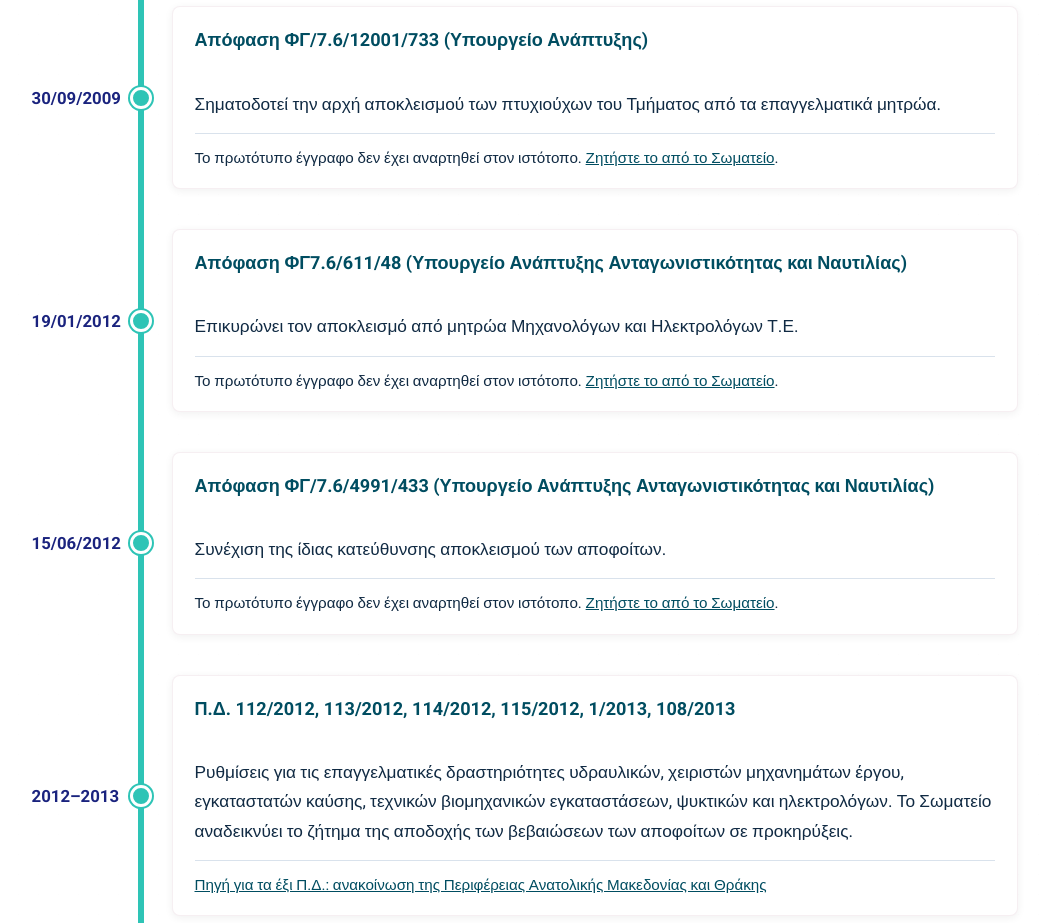
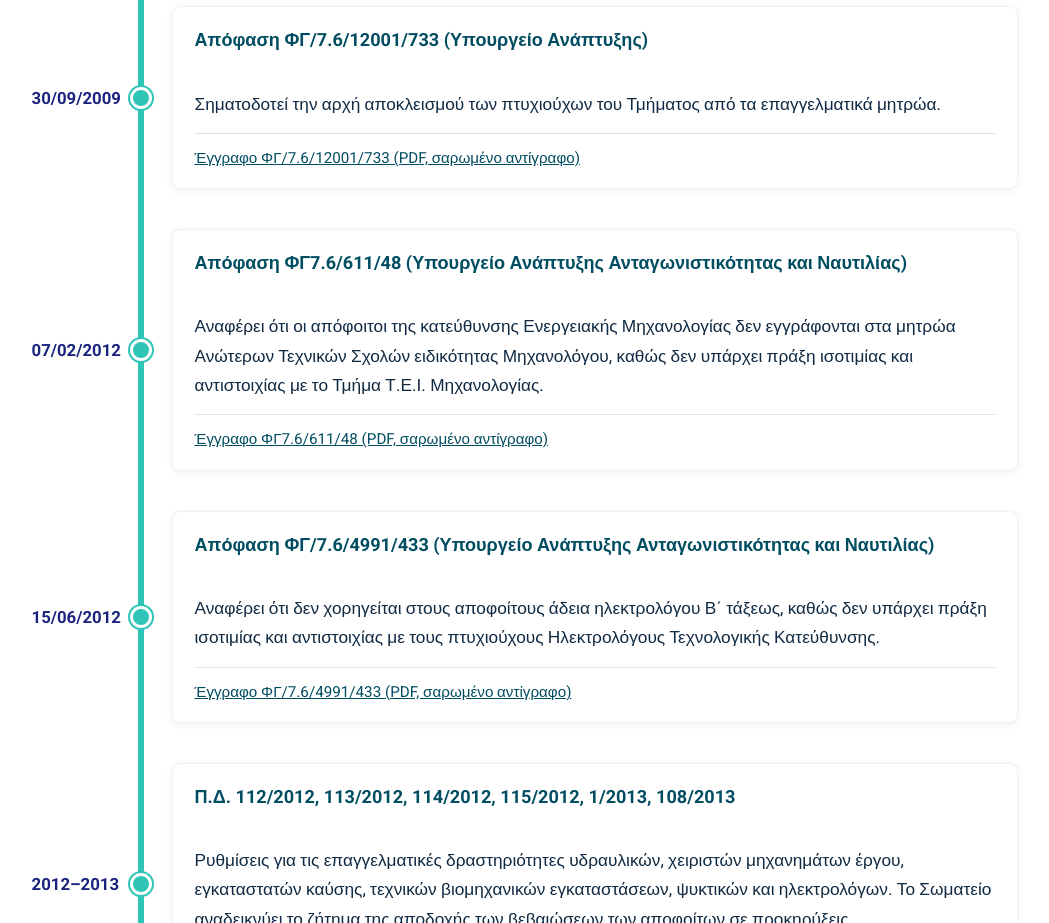
Before and after one commit to andreasmess/spmet, a plain HTML site: page index.html in a window 1280 px wide. Shown: the part 3700-4623 px from the top of the page, without its empty margins (122-1171 px from the left). Drawn offline with Linux system fonts and the light colour scheme.

Commit message:
Add scanned PDF documents and update references in the timeline section; enhance clarity of legal document descriptions

```diff
--- a/index.html
+++ b/index.html
@@ -229,8 +229,8 @@
           <h2>Χρονολογική παρουσίαση νομικών κειμένων και αποφάσεων</h2>
           <p class="section-intro">
             Ιστορικές αναφορές και σχετικά κείμενα. Οι περιγραφές των υπουργικών
-            εγγράφων αποτυπώνουν την παρουσίαση του Σωματείου· όπου δεν έχει
-            αναρτηθεί το πρωτότυπο, αυτό επισημαίνεται.
+            εγγράφων συνοδεύονται από συνδέσμους στα σαρωμένα αντίγραφα
+            που διαθέτει το Σωματείο.
           </p>
           <div class="timeline">
             <div class="timeline-item">
@@ -257,8 +257,9 @@
                 ως Τεχνολόγων Μηχανολόγων ή Ηλεκτρολόγων, με πράξη ισοτιμίας από
                 το Ι.Τ.Ε.
                 <p class="source-note">
-                  Το πρωτότυπο έγγραφο δεν έχει αναρτηθεί στον ιστότοπο.
-                  <a href="#contact">Ζητήστε το από το Σωματείο</a>.
+                  <a href="assets/ministry-1995-06-27-fgth-3750-533.pdf">
+                    Έγγραφο ΦΓΘ/3750/533 (PDF, σαρωμένο αντίγραφο)
+                  </a>
                 </p>
               </div>
             </div>
@@ -298,23 +299,27 @@
                 Σηματοδοτεί την αρχή αποκλεισμού των πτυχιούχων του Τμήματος από
                 τα επαγγελματικά μητρώα.
                 <p class="source-note">
-                  Το πρωτότυπο έγγραφο δεν έχει αναρτηθεί στον ιστότοπο.
-                  <a href="#contact">Ζητήστε το από το Σωματείο</a>.
+                  <a href="assets/ministry-2009-09-30-fg-7-6-12001-733.pdf">
+                    Έγγραφο ΦΓ/7.6/12001/733 (PDF, σαρωμένο αντίγραφο)
+                  </a>
                 </p>
               </div>
             </div>
             <div class="timeline-item">
-              <div class="timeline-date">19/01/2012</div>
+              <div class="timeline-date">07/02/2012</div>
               <div class="timeline-content">
                 <strong
                   >Απόφαση ΦΓ7.6/611/48 (Υπουργείο Ανάπτυξης Ανταγωνιστικότητας
                   και Ναυτιλίας)</strong
                 ><br />
-                Επικυρώνει τον αποκλεισμό από μητρώα Μηχανολόγων και
-                Ηλεκτρολόγων Τ.Ε.
+                Αναφέρει ότι οι απόφοιτοι της κατεύθυνσης Ενεργειακής
+                Μηχανολογίας δεν εγγράφονται στα μητρώα Ανώτερων Τεχνικών
+                Σχολών ειδικότητας Μηχανολόγου, καθώς δεν υπάρχει πράξη
+                ισοτιμίας και αντιστοιχίας με το Τμήμα Τ.Ε.Ι. Μηχανολογίας.
                 <p class="source-note">
-                  Το πρωτότυπο έγγραφο δεν έχει αναρτηθεί στον ιστότοπο.
-                  <a href="#contact">Ζητήστε το από το Σωματείο</a>.
+                  <a href="assets/ministry-2012-02-07-fg-7-6-611-48.pdf">
+                    Έγγραφο ΦΓ7.6/611/48 (PDF, σαρωμένο αντίγραφο)
+                  </a>
                 </p>
               </div>
             </div>
@@ -325,10 +330,13 @@
                   >Απόφαση ΦΓ/7.6/4991/433 (Υπουργείο Ανάπτυξης
                   Ανταγωνιστικότητας και Ναυτιλίας)</strong
                 ><br />
-                Συνέχιση της ίδιας κατεύθυνσης αποκλεισμού των αποφοίτων.
+                Αναφέρει ότι δεν χορηγείται στους αποφοίτους άδεια ηλεκτρολόγου
+                Β΄ τάξεως, καθώς δεν υπάρχει πράξη ισοτιμίας και αντιστοιχίας
+                με τους πτυχιούχους Ηλεκτρολόγους Τεχνολογικής Κατεύθυνσης.
                 <p class="source-note">
-                  Το πρωτότυπο έγγραφο δεν έχει αναρτηθεί στον ιστότοπο.
-                  <a href="#contact">Ζητήστε το από το Σωματείο</a>.
+                  <a href="assets/ministry-2012-06-15-fg-7-6-4991-433.pdf">
+                    Έγγραφο ΦΓ/7.6/4991/433 (PDF, σαρωμένο αντίγραφο)
+                  </a>
                 </p>
               </div>
             </div>
```
Also changed, not shown: 6 other files.
